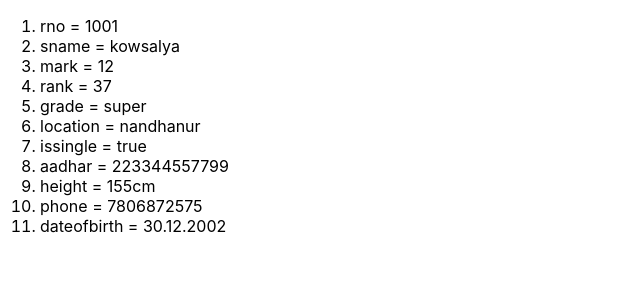
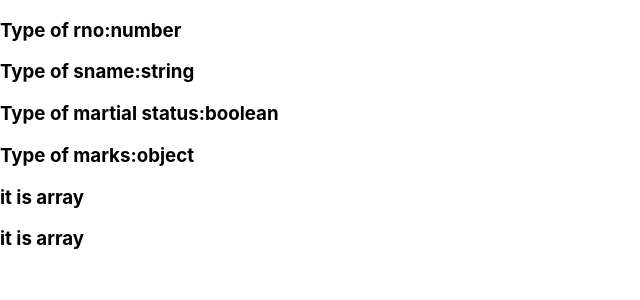
Before and after one commit to kowsalya575/reactkoesi, a React (Create React App) app: page / in a window 1280 px wide. Shown: the top 300 px of the page, without its empty margins (0-640 px from the left). Built offline with nearby package versions, Linux system fonts and the light colour scheme.

Commit message:
finding data type

```diff
--- a/src/App.js
+++ b/src/App.js
@@ -1,4 +1,23 @@
-import parse from 'html-react-parser'
+function App(props)
+{
+  var a=props.data.rno
+  var b=props.data.sname
+  var c=props.data.issingle
+  var d=props.data.mark
+  var e=props.data.mark
+  return(<>
+  <h3>Type of rno:{typeof(a)}</h3>
+  <h3>Type of sname:{typeof(b)}</h3>
+  <h3>Type of martial status:{typeof(c)}</h3>
+  <h3>Type of marks:{typeof(d)}</h3>
+  <h3>{Array.isArray(d)?"it is array":"it is object json"}</h3>
+  <h3>{Array.isArray(e)?"it is array":"it is object json"}</h3>
+  </>)
+}
+export default App
+
+
+/*import parse from 'html-react-parser'
 function App(props)
 {
   var ans=""
@@ -14,8 +33,6 @@ function App(props)
   )
 }
 export default App
-
-
 /*import React from 'react';
 import parse from 'html-react-parser'
 class App extends React.Component
--- a/src/index.js
+++ b/src/index.js
@@ -7,7 +7,7 @@ import reportWebVitals from './reportWebVitals';
 var kowsi={
   rno:1001,
   sname:"kowsalya",
-  mark:12,
+  mark:[12,10,0,-5,44],
   rank:37,
   grade:"super",
   location:"nandhanur",
@@ -16,6 +16,12 @@ var kowsi={
   height:"155cm",
   phone:7806872575,
   dateofbirth: "30.12.2002",
+  hobbies:{
+           hob1:"mobile phone",
+           hob2:"book reading",
+           hob3:"shopping",
+           hop4:"movie watching"
+  }
 }
 
 const root = ReactDOM.createRoot(document.getElementById('root'));
```
